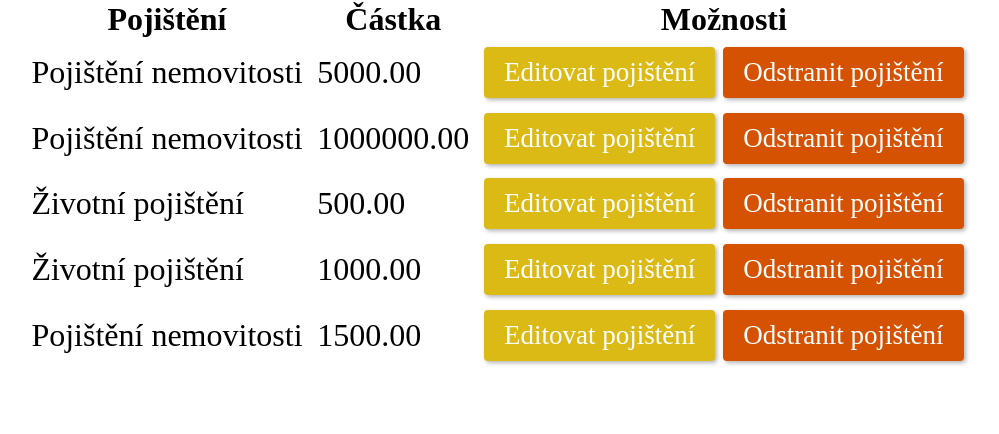
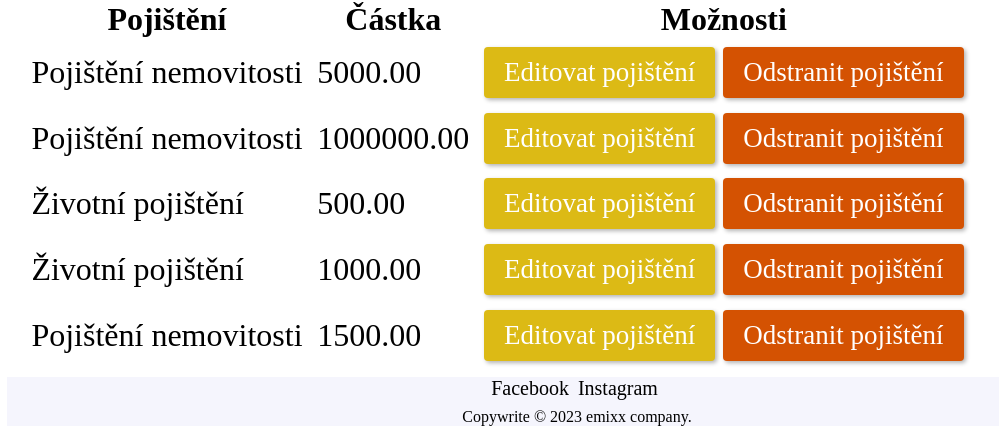
Before and after one commit to EmixxM/Pojisteni, a Django app: page /pojisteni/pojisteny/1/ in a window 1280 px wide. Shown: the part 587-1021 px from the top of the page, without its empty margins (63-1062 px from the left). Before the commit the page ends 952 px from the top, so only its background shows below. Run offline with Django 4.2, Linux system fonts and the light colour scheme; data comes from the database, SQL or seed files in the repository.

Commit message:
Přidána patička

```diff
--- a/mypojisteni/pojisteni/static/pojisteni/style.css
+++ b/mypojisteni/pojisteni/static/pojisteni/style.css
@@ -62,10 +62,10 @@ h2 {
 }
 
 
-body {
-    /* background: white url("images/logo2.png") no-repeat; */
+/* body {
+    background: white url("images/logo2.png") no-repeat;
 
-}
+} */
 
 /* ######################## BTN ########################## */
 
@@ -202,3 +202,37 @@ table.pojisteni-table td {
     background-position: center;
     background-size: contain;
 } */
+
+/*****footer*****/
+.pata {
+    background-color: rgb(245, 245, 253);
+    color: black;
+    /* border: solid 1px black; */
+}
+
+.social {
+    text-align: center;
+    margin: 8px 0px;
+    text-decoration: none;
+}
+
+.social p {
+    display: inline;
+    text-decoration: none;
+    margin-right: 5px;
+}
+
+.social p a {
+    text-decoration: none;
+    color: black;
+    font-size: 20px;
+}
+
+.social p a:hover {
+    color: blue;
+}
+
+.copytext {
+    text-align: center;
+    margin: 8px 0px;
+}
--- a/mypojisteni/pojisteni/templates/detail_pojisteneho.html
+++ b/mypojisteni/pojisteni/templates/detail_pojisteneho.html
@@ -50,11 +50,23 @@
             {% endfor %}
         </tbody>
     </table>
+
+    <footer class="pata">
+        <div class="row">
+            <div class="social">
+                <p><a href="https://www.facebook.com/" target="_blank">Facebook</a>
+                </p>
+                <p><a href="https://www.instagram.com/" target="_blank">Instagram</a>
+                </p>
+            </div>
+
+
+            <div class="copytext">
+                Copywrite &copy; 2023 emixx company.
+            </div>
+        </div>
+      </footer>
 </div>
 
-<div>
 
-</div>
-
-</div>
 {% endblock %}
```
Also changed, not shown: mypojisteni/pojisteni/templates/editovat_pojisteneho.html (+16 -0 lines), mypojisteni/pojisteni/templates/editovat_pojisteni.html (+16 -0 lines), mypojisteni/pojisteni/templates/novy_pojisteny.html (+16 -0 lines), mypojisteni/pojisteni/templates/odstranit_pojisteneho.html (+16 -0 lines), mypojisteni/pojisteni/templates/odstranit_pojisteni.html (+16 -0 lines), mypojisteni/pojisteni/templates/pridat_pojisteni.html (+16 -0 lines), mypojisteni/pojisteni/templates/seznam_pojistenych.html (+17 -0 lines).
